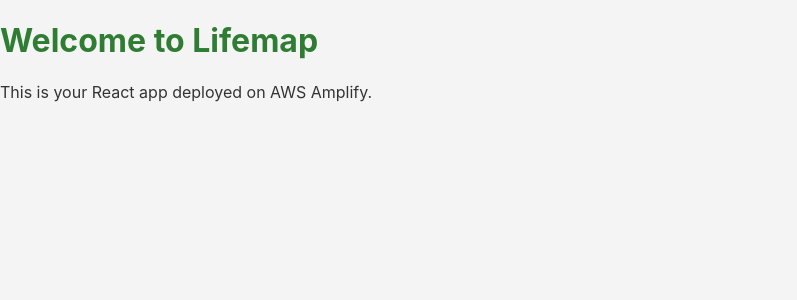
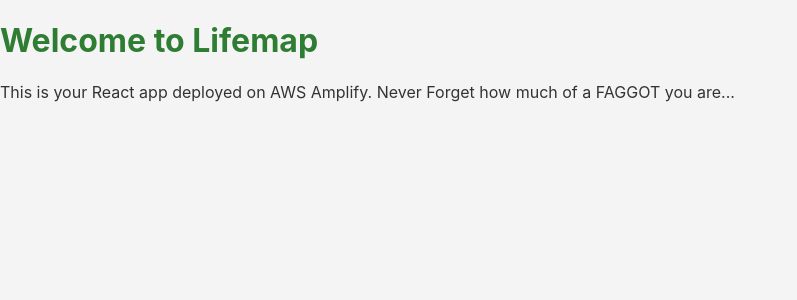
Before and after one commit to Gandalfdewhite/lifemap-web, a React (Create React App) app: page / in a window 1280 px wide. Shown: the top 300 px of the page, without its empty margins (0-797 px from the left). Built offline with nearby package versions, Linux system fonts and the light colour scheme.

Commit message:
Update App.js

```diff
--- a/src/App.js
+++ b/src/App.js
@@ -5,7 +5,7 @@
   return (
     <div className="App">
       <h1>Welcome to Lifemap</h1>
-      <p>This is your React app deployed on AWS Amplify.</p>
+      <p>This is your React app deployed on AWS Amplify. Never Forget how much of a FAGGOT you are...</p>
     </div>
   );
 }
```
